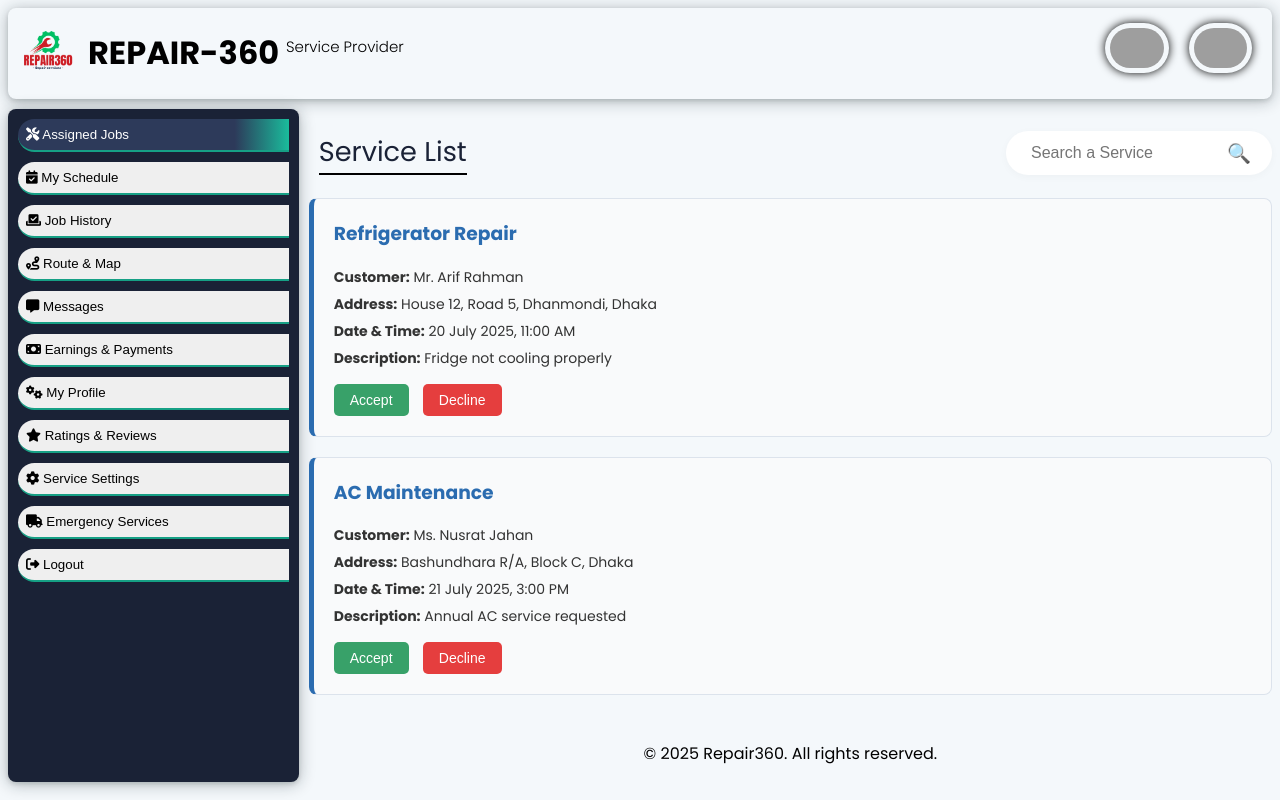
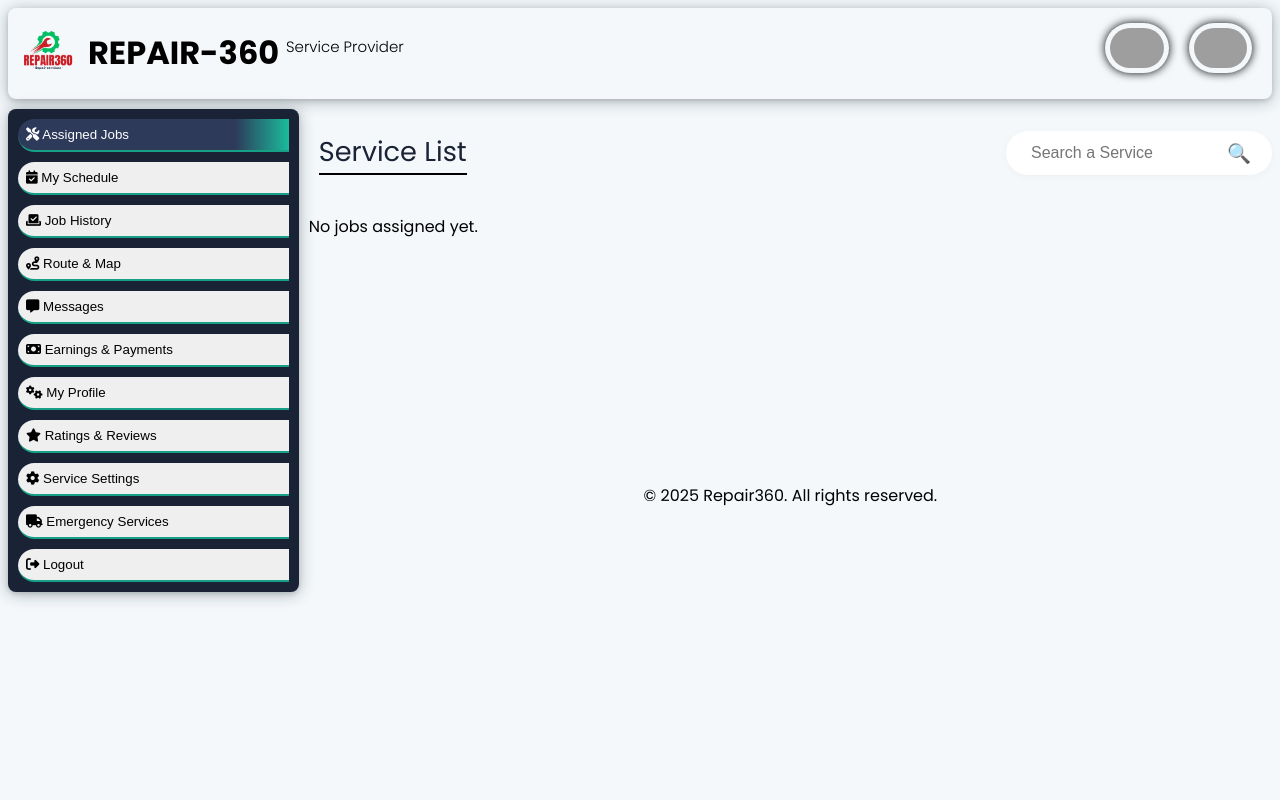
Before and after one commit to BMZim/Repair360, a PHP site: page /mechanic-dashboard.php in a window 1280 px wide. Run offline with PHP 8.4, Linux system fonts and the light colour scheme; the visitor is signed in with stand-in values (Sample User, id 1); tables that the repository leaves empty or names only in its code hold one stand-in row (values such as "Sample post"); some libraries are stand-ins or nearby versions; grey boxes are pictures that could not be loaded.

Commit message:
new change

```diff
--- a/customer/customer-dashboard.css
+++ b/customer/customer-dashboard.css
@@ -285,6 +285,10 @@
 .item3 .status.completed {
 background-color: #d4edda;
 color: #155724;
+}
+.item3 .status.cancelled {
+background-color: #f0acac;
+color: #d61010;
 }
 .item3 .track-service-content{
   display: flex;
--- a/customer/customer-dashboard.php
+++ b/customer/customer-dashboard.php
@@ -152,10 +152,13 @@
       <input type="hidden" name="service_id" id="service_id">
 
       <label>Select Date:</label>
-      <input type="date" name="appointment_date" required>
+      <input type="date" name="appointment_date" required><br>
 
       <label>Select Time:</label>
       <input type="time" name="appointment_time" required><br>
+
+      <label>Description:</label>
+      <input type="text" name="description" placeholder="write a short description about your problem" required><br>
 
       <button type="submit" class="confirm-btn">Confirm Booking</button>
     </form>
--- a/service-provider/mechanic-dashboard.css
+++ b/service-provider/mechanic-dashboard.css
@@ -245,6 +245,10 @@
 .item3 .appointment-content .status.completed {
   background-color: #d4edda;
   color: #155724;
+}
+.item3 .appointment-content .status.cancelled {
+background-color: #f0acac;
+color: #d61010;
 }
 
 .item3 .track-service-content  {
--- a/service-provider/mechanic-dashboard.php
+++ b/service-provider/mechanic-dashboard.php
@@ -63,35 +63,72 @@
 
         </div>
         <div class="job-content">
+<?php
+include("connection.php");
+
+
+$mechanic_id = $_SESSION['id']; // Logged-in mechanic
+
+$sql = "SELECT
+            a.appointment_id,
+            a.appointment_date,
+            a.appointment_time,
+            a.description,
+            c.full_name AS customer_name,
+            c.address AS customer_address,
+            s.shop_name AS service_name
+        FROM appointments a
+        JOIN customers c ON a.customer_id = c.customer_id
+        JOIN service s ON a.service_id = s.service_id
+        WHERE a.mechanic_id = ? AND a.status = 'Pending'
+        ORDER BY a.appointment_date, a.appointment_time ASC";
+
+
+$stmt = $con->prepare($sql);
+$stmt->bind_param("s", $mechanic_id);
+$stmt->execute();
+$result = $stmt->get_result();
+
+if ($result->num_rows > 0) {
+    while ($row = $result->fetch_assoc()) {
+        $dateTime = date("d M Y, h:i A", strtotime($row['appointment_date']." ".$row['appointment_time']));
+        ?>
         <div class="job-card">
-      <h3>Refrigerator Repair</h3>
-      <p><strong>Customer:</strong> Mr. Arif Rahman</p>
-      <p><strong>Address:</strong> House 12, Road 5, Dhanmondi, Dhaka</p>
-      <p><strong>Date & Time:</strong> 20 July 2025, 11:00 AM</p>
-      <p><strong>Description:</strong> Fridge not cooling properly</p>
+            <h3><?= htmlspecialchars($row['service_name']); ?></h3>
+            <p><strong>Customer:</strong> <?= htmlspecialchars($row['customer_name']); ?></p>
+            <p><strong>Address:</strong> <?= htmlspecialchars($row['customer_address']); ?></p>
+            <p><strong>Date & Time:</strong> <?= $dateTime; ?></p>
+            <p><strong>Description:</strong> <?= htmlspecialchars($row['description']); ?></p>
             <div class="action-buttons">
-        <button class="accept-btn">Accept</button>
-        <button class="decline-btn">Decline</button>
+                <form method="post" action="update_appointments.php" style="display:inline;">
+                    <input type="hidden" name="appointment_id" value="<?= $row['appointment_id']; ?>">
+                    <input type="hidden" name="status" value="Confirmed">
+                    <button type="submit" class="accept-btn">Accept</button>
+                </form>
+                <form method="post" action="update_appointments.php" style="display:inline;">
+                    <input type="hidden" name="appointment_id" value="<?= $row['appointment_id']; ?>">
+                    <input type="hidden" name="status" value="Cancelled">
+                    <button type="submit" class="decline-btn">Decline</button>
+                </form>
             </div>
         </div>
+        <?php
+    }
+} else {
+    echo "<p>No jobs assigned yet.</p>";
+}
+?>
+</div>
 
-    <div class="job-card">
-      <h3>AC Maintenance</h3>
-      <p><strong>Customer:</strong> Ms. Nusrat Jahan</p>
-      <p><strong>Address:</strong> Bashundhara R/A, Block C, Dhaka</p>
-      <p><strong>Date & Time:</strong> 21 July 2025, 3:00 PM</p>
-      <p><strong>Description:</strong> Annual AC service requested</p>
-      <div class="action-buttons">
-        <button class="accept-btn">Accept</button>
-        <button class="decline-btn">Decline</button>
-      </div>
-    </div>
-        </div>
+
+
       </div>
       <div class="tabPanel" id="tab2">
         <div class="appointment-head">
           <h2>Appointments Details</h2>
         </div>
+
+
         <div class="appointment-content">
   <table class="schedule-table">
     <thead>
@@ -104,27 +141,45 @@
       </tr>
     </thead>
     <tbody>
-        <tr>
-          <td>AC Maintenance</td>
-          <td>2025-07-21</td>
-          <td>03:00 PM</td>
-          <td>Nusrat Jahan</td>
-          <td class="status confirmed">Confirmed</td>
-        </tr>
-        <tr>
-          <td>Fridge Repair</td>
-          <td>2025-07-22</td>
-          <td>10:00 AM</td>
-          <td>Tanvir Alam</td>
-          <td class="status pending">Pending</td>
-        </tr>
-        <tr>
-          <td>TV Wall Mount</td>
-          <td>2025-07-23</td>
-          <td>01:00 PM</td>
-          <td>Raihan Islam</td>
-          <td class="status completed">Completed</td>
-        </tr>
+      <?php
+      include("connection.php");
+      $mechanic_id = $_SESSION['id']; // logged in mechanic id
+
+      $sql = "SELECT
+                  s.skills AS service_name,
+                  a.appointment_date,
+                  a.appointment_time,
+                  a.status,
+                  c.full_name AS customer_name
+              FROM appointments a
+              JOIN service s ON a.service_id = s.service_id
+              JOIN customers c ON a.customer_id = c.customer_id
+              WHERE a.mechanic_id = ?
+              ORDER BY a.appointment_date ASC, a.appointment_time ASC";
+
+      $stmt = $con->prepare($sql);
+      $stmt->bind_param("s", $mechanic_id);
+      $stmt->execute();
+      $result = $stmt->get_result();
+
+      if ($result->num_rows > 0) {
+          while ($row = $result->fetch_assoc()) {
+              $date = date("Y-m-d", strtotime($row['appointment_date']));
+              $time = date("h:i A", strtotime($row['appointment_time']));
+              $statusClass = strtolower($row['status']); // e.g. confirmed, pending, completed
+
+              echo "<tr>
+                      <td>" . htmlspecialchars($row['service_name']) . "</td>
+                      <td>" . $date . "</td>
+                      <td>" . $time . "</td>
+                      <td>" . htmlspecialchars($row['customer_name']) . "</td>
+                      <td class='status {$statusClass}'>" . htmlspecialchars($row['status']) . "</td>
+                    </tr>";
+          }
+      } else {
+          echo "<tr><td colspan='5'>No Appointments Found</td></tr>";
+      }
+      ?>
     </tbody>
   </table>
 </div>
```
Also changed, not shown: customer/save_appointment.php (+4 -3 lines), service-provider/update_appointments.php (added, +19 -0 lines). Lines whose indentation alone changed are shown as unchanged.
